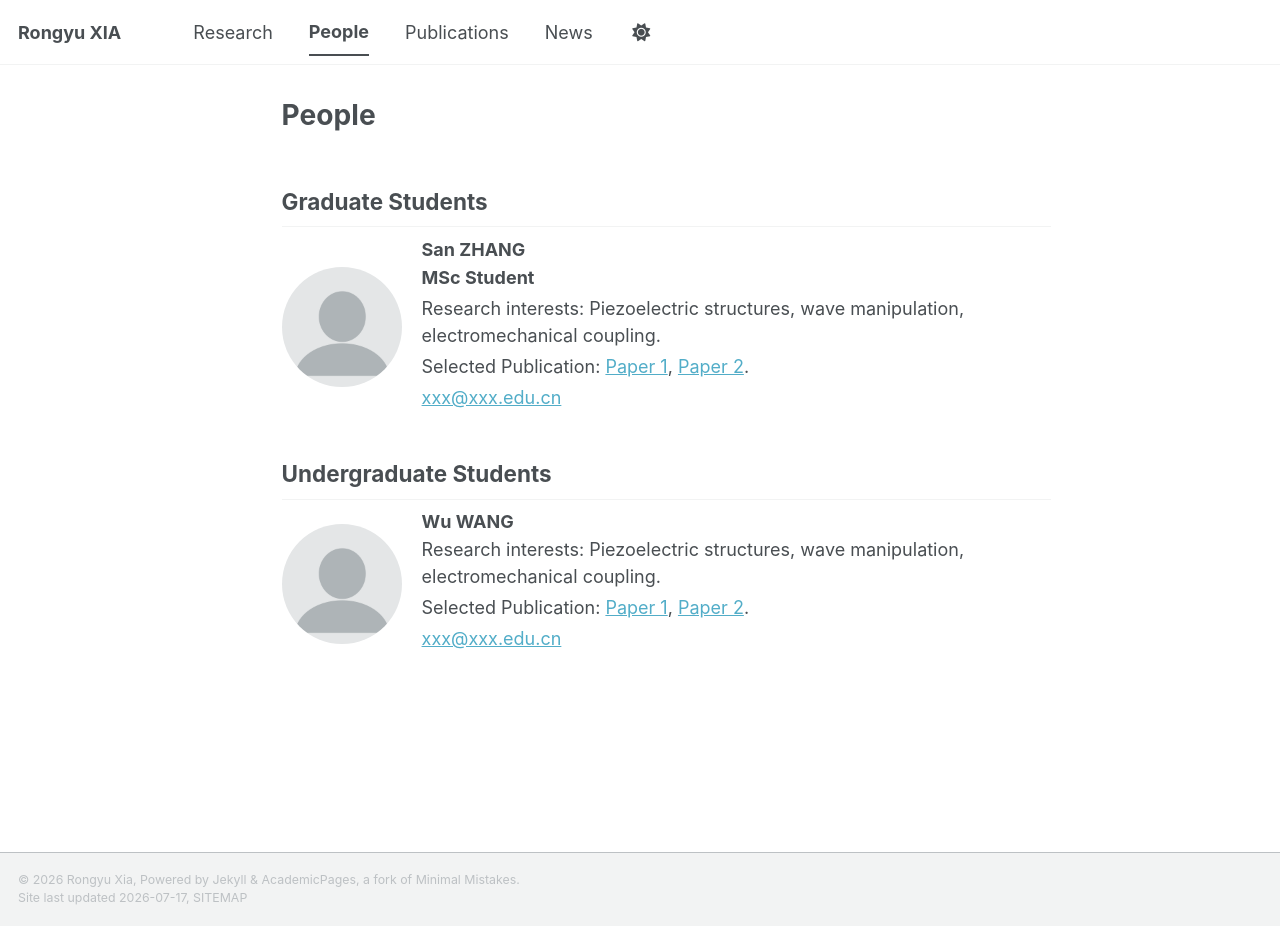
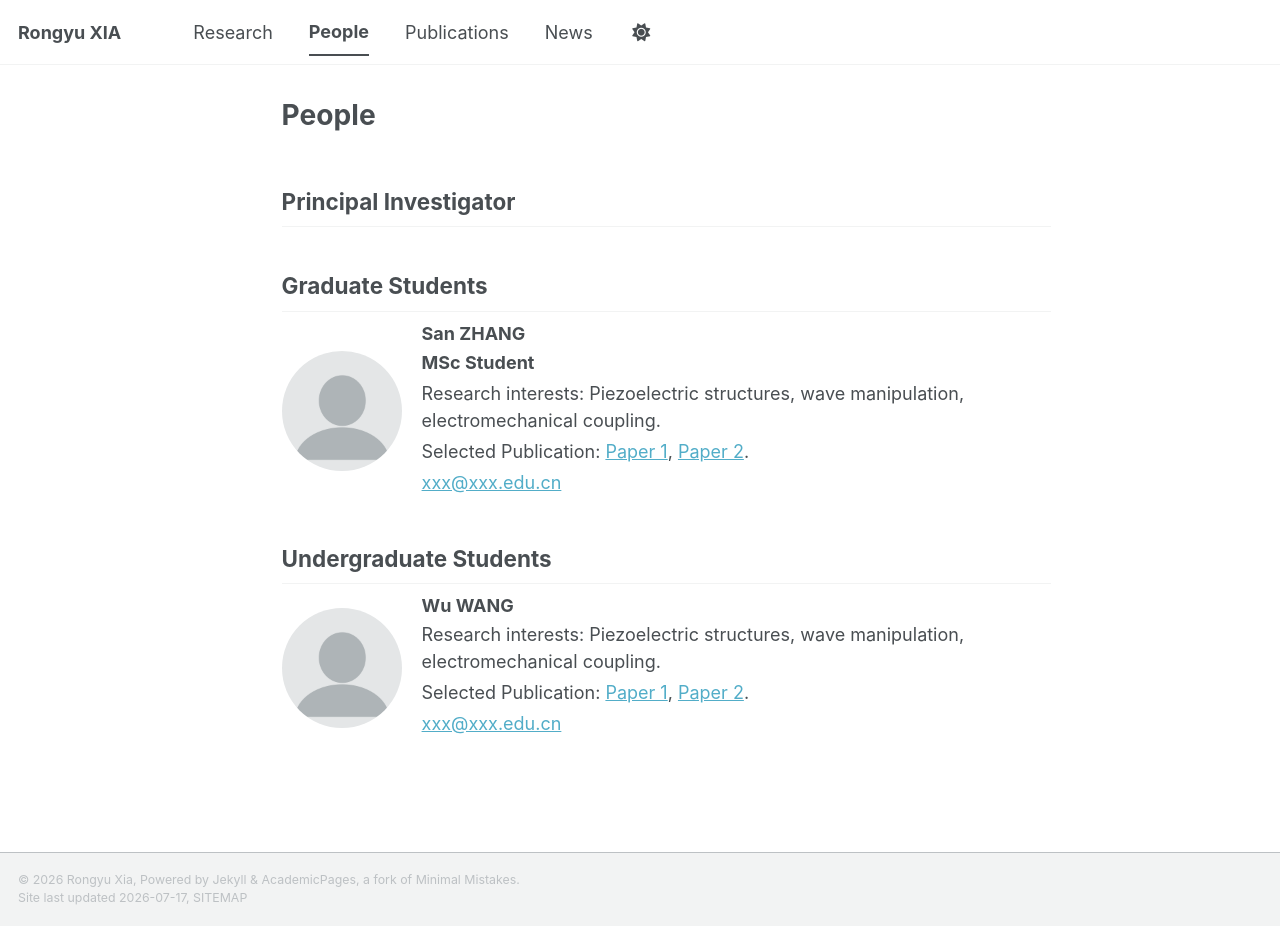
Before and after one commit to RongyuXia/rongyuxia.github.io, a Jekyll site: the page built from _pages/people.html, in a window 1280 px wide and 926 px high. Built offline with Jekyll 4.4.1, drawn with Linux system fonts in a browser that asks for light colours; a style sheet for code colours, icons or effects is not loaded; part of the change alters nothing that is shown.

Commit message:
Update people.html

```diff
--- a/_pages/people.html
+++ b/_pages/people.html
@@ -5,6 +5,34 @@ permalink: /people/
 author_profile: false
 classes: wide
 ---
+<h2>Principal Investigator</h2>
+<!-- <div style="display:flex; align-items:center; gap:20px; margin-bottom:30px;">
+  <img src="/images/profile.png"
+       style="
+       width:120px;
+       height:120px;
+       object-fit:cover;
+       border-radius:50%;
+       flex-shrink:0;
+       ">
+  <div>
+    <h3 style="margin-bottom:0px;">
+      Rongyu XIA
+    </h3>
+    <p style="margin:4px 0;">
+      The Western Part of LiXueYuan, RM 417-2
+    </p>
+    <p style="margin:4px 0;">
+      <a href="https://saa.sysu.edu.cn/teacher/592">SAA webpage</a>
+    </p>
+    <p style="margin:4px 0;">
+      <a href="mailto:xiary3@mail.sysu.edu.cn">
+        xiary3[at]mail.sysu.edu.cn
+      </a>
+    </p>
+  </div>
+</div> -->
+
 
 <h2>Graduate Students</h2>
 <!-- <div style="display:flex; align-items:center; gap:20px; margin-bottom:30px;">
```
